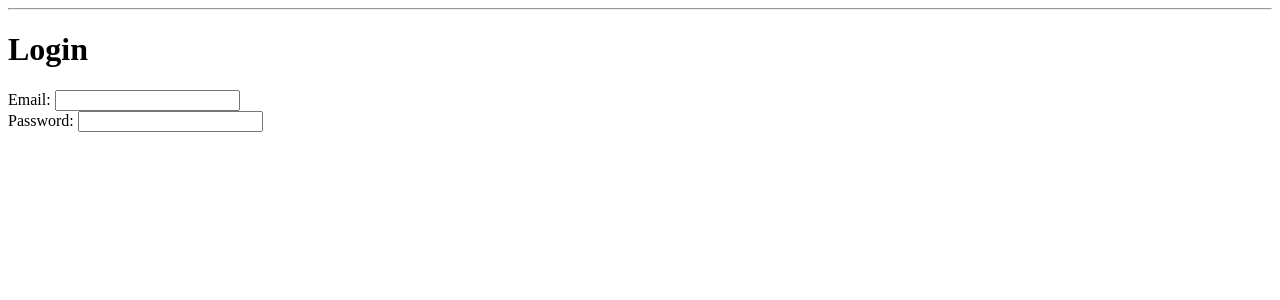
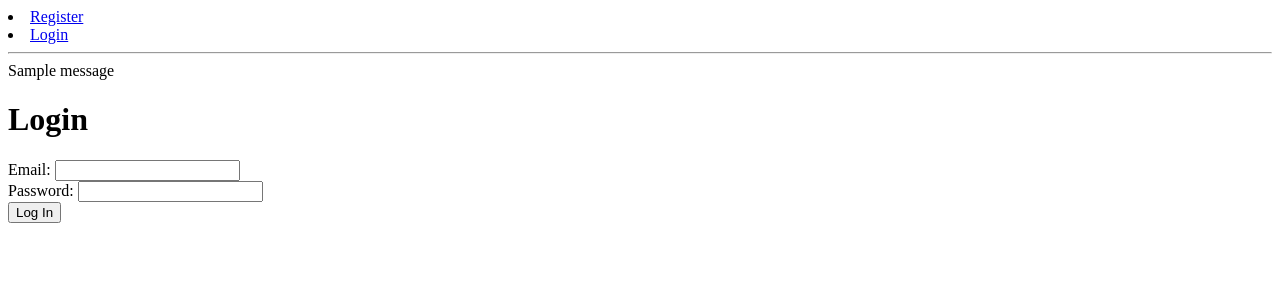
Before and after one commit to kcart/Every-Breath-of-the-Way, a Flask app: page /login in a window 1280 px wide. Shown: the top 300 px of the page. Run offline with Flask 2, Linux system fonts and the light colour scheme; tables that the repository leaves empty hold one stand-in row (values such as "Sample post"); one stand-in notice (Sample message) is shown; parts of the project's set-up code (start-up, migrations or seed data) failed here and were passed over.

Commit message:
I can sucessfully register AND login. TO DO: route things to other pages for the users ie Tracker etc

```diff
--- a/server.py
+++ b/server.py
@@ -11,7 +11,7 @@ app = Flask(__name__)
 
 app.jinja_env.undefined = StrictUndefined
 
-
+app.secret_key = "wheezer"
 
 @app.route('/')
 def index():
@@ -35,7 +35,7 @@ def register_process():
 	password = request.form["password"]
 	age = int(request.form["age"])
 
-	new_user = User(email=email, first_name=fname, last_name=lname, password=password, age=age)
+	new_user = User(email=email, first_name=first_name, last_name=last_name, password=password, age=age)
 
 	db.session.add(new_user)
 	db.session.commit()
@@ -49,7 +49,7 @@ def login_form():
 
 	return render_template("login_form.html")
 
-@app.route('/login', method=['POST'])
+@app.route('/login', methods=['POST'])
 def login_process():
 	"""Process the User's login."""
 
@@ -58,8 +58,10 @@ def login_process():
 
 	user = User.query.filter_by(email=email).first()
 
+	print user
+
 	if not user:
-	    flash("No such user")
+	    flash("No such user, please register")
 	    return redirect("/login")
 
 	if user.password != password:
@@ -85,7 +87,7 @@ def logout():
 
 
 if __name__ == "__main__":
-	app.debug = True
+	app.debug = False
 
 	connect_to_db(app)
 
--- a/templates/base.html
+++ b/templates/base.html
@@ -8,18 +8,19 @@
 	</head>
 	<body>
 
-<!--
-	{% if "user_id" in session %}
-		<a href="/logout">Logout</a>
-	{% else %}
-		<a href="/login">Login</a>
-	{% endif %} -->
+		 {% if "user_id" in session %}
+                  <li><a href="/users/{{ session['user_id'] }}">Profile</a></li>
+                  <li><a href="/logout">Logout</a></li>
+              {% else %}
+                  <li><a href="/register">Register</a></li>
+                  <li><a href="/login">Login</a></li>
+              {% endif %}
 
 	<hr>
 
-	<!-- {% for flash in get_flashed_messages() %}
+	{% for flash in get_flashed_messages() %}
 	  {{ flash }}
-	{% endfor %} -->
+	{% endfor %}
 	{% block fullpage %}
 		{% block content %}
 	    	Put your body here.
--- a/templates/login_form.html
+++ b/templates/login_form.html
@@ -7,7 +7,6 @@
         <div class="form-user">
             <label>Email:
                 <input type="email" name="email" required class="form-control">
-                <!-- keep in mind to keep the form-control consistent -->
             </label>
         </div>
 
@@ -17,5 +16,9 @@
             </label>
         </div>
 
+        <div class="form-user">
+            <input type="submit" value="Log In" class="btn btn-danger">
+        </div>
+
     </form>
 {% endblock %}
```
Also changed, not shown: breathe.db, 2 other files.
